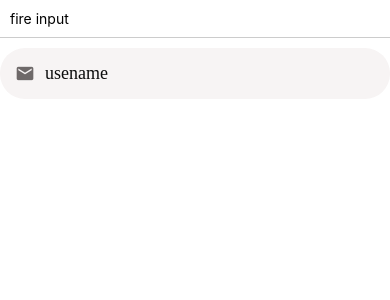
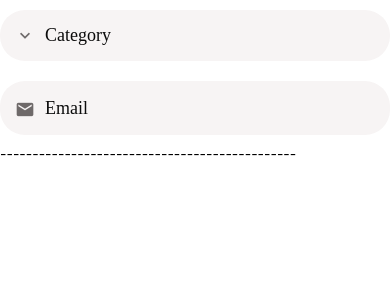
Before and after one commit to Suluuboi/DoneWhitIt, a React Native app: screen / in a window 390 px wide. Shown: the top 300 px of the page. Built offline with nearby package versions, Linux system fonts and the light colour scheme.

Commit message:
Adding of custom picker

```diff
--- a/App.tsx
+++ b/App.tsx
@@ -3,6 +3,7 @@ import React from 'react';
 import { StyleSheet, View} from 'react-native';
 
 import InputPlaygroudScreen from './app/screens/InputPlaygroud.Screen';
+//import "react-native-gesture-handler"
 
 
 export default function App() {
--- /dev/null
+++ b/app/components/AppPicker.tsx
@@ -0,0 +1,63 @@
+import { MaterialCommunityIcons } from '@expo/vector-icons'
+import React, { useState } from 'react'
+import { Button, Modal, StyleSheet, Text, TouchableWithoutFeedback, View } from 'react-native'
+import defaultStyles from '../config/default.styles'
+import AppText from './AppText'
+import CustomSafeAreaView from './CustomSafeAreaView'
+
+type AppPickerProps={
+    placeholder ?: string
+}
+
+export default function AppPicker({ placeholder}: AppPickerProps) {
+
+    const [modalVisable, setModalVisable] = useState(false)
+
+    return (
+        <React.Fragment>
+            <TouchableWithoutFeedback onPress={()=>setModalVisable(true)}>
+
+                <View style={styles.container}>
+                    {<MaterialCommunityIcons
+                        color={defaultStyles.colors.medium_grey}
+                        name={'chevron-down'}
+                        size={20}
+                                                        style={styles.icon}
+                    />}
+                    {placeholder && <AppText style={styles.text} text={placeholder}/>}
+
+                </View>
+
+            </TouchableWithoutFeedback>
+
+            <Modal
+                visible={modalVisable}
+                animationType={'slide'}
+            >
+                <CustomSafeAreaView>
+                    <Button onPress={()=>setModalVisable(false)} title={'Close'}/>
+                </CustomSafeAreaView>
+
+            </Modal>
+        </React.Fragment>
+    )
+}
+
+const styles = StyleSheet.create({
+    container:{
+        backgroundColor: defaultStyles.colors.light_grey,
+        borderRadius: 25,
+        flexDirection:"row",
+        width: "100%",
+        padding: 15,
+        marginVertical: 10
+    },
+    icon:{
+        marginRight: 10,
+        justifyContent: "center",
+        alignItems: "center"
+    },
+    text:{
+        flex: 1
+    }
+})
--- a/app/components/AppTextInput.tsx
+++ b/app/components/AppTextInput.tsx
@@ -40,6 +40,7 @@ const styles = StyleSheet.create({
     icon:{
         marginRight: 10,
         justifyContent: "center",
-        alignItems: "center"
+        alignItems: "center",
+        paddingTop: 3
     }
 })
--- a/app/screens/InputPlaygroud.Screen.tsx
+++ b/app/screens/InputPlaygroud.Screen.tsx
@@ -1,5 +1,7 @@
 import React, { useState } from 'react'
 import { StyleSheet, Text, TextInput, View } from 'react-native'
+import AppPicker from '../components/AppPicker'
+import AppText from '../components/AppText'
 import AppTextInput from '../components/AppTextInput'
 import CustomSafeAreaView from '../components/CustomSafeAreaView'
 
@@ -9,7 +11,9 @@ export default function InputPlaygroudScreen() {
 
     return (
         <CustomSafeAreaView style={{flex:1}}>
-          <TextInput
+          <AppPicker placeholder={'Category'}/>
+          <AppTextInput icon_name={'email'} placeholder={'Email'} />
+          {/*<TextInput
             clearButtonMode="always"
             onChangeText={text=>setInput(text)}
             placeholder={'fire input'}
@@ -20,7 +24,8 @@ export default function InputPlaygroudScreen() {
           <AppTextInput
             icon_name='email'
             placeholder={"usename"}
-        />
+          />*/}
+          <Text>{'----------------------------------------------'}</Text>
         </CustomSafeAreaView>
     )
 }
```
